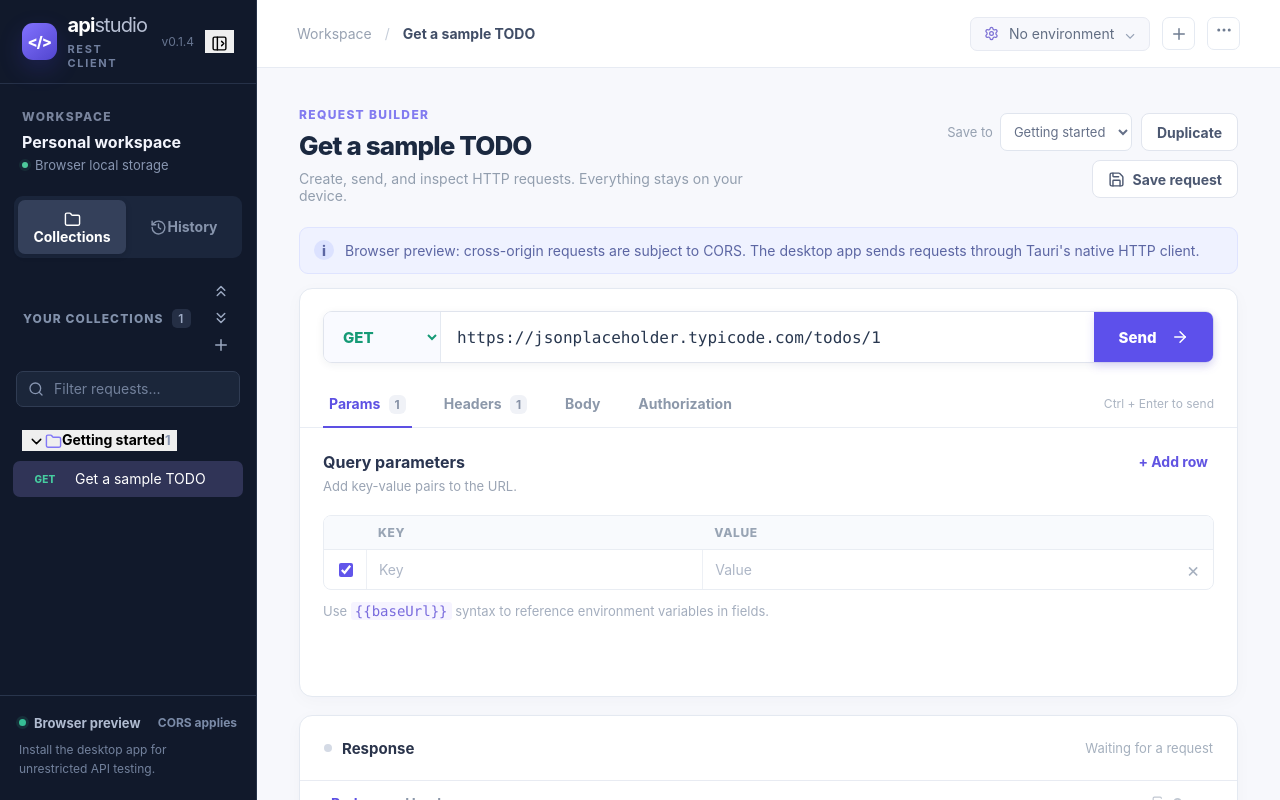
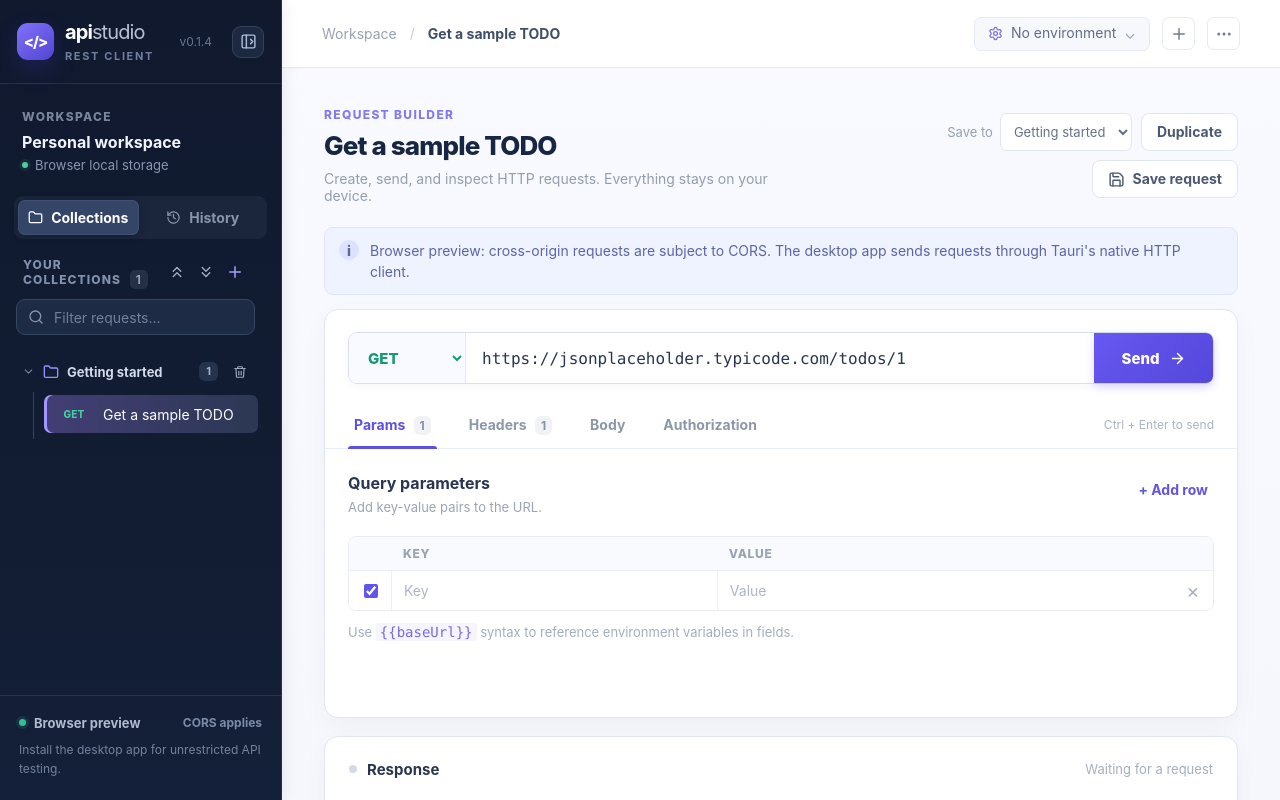
Before and after one commit to mehrdadbahrainy/api-studio, an Angular app: page / in a window 1280 px wide. Shown: the top 800 px of the page. Built offline with nearby package versions, Linux system fonts and the light colour scheme.

Commit message:
style: polished navigational hierarchy, centered local icons, resizer and responsive compact rail

```diff
--- a/src/app/app.component.scss
+++ b/src/app/app.component.scss
@@ -26,3 +26,101 @@
 .vault-card .button{justify-content:center;height:44px}.vault-card small{color:#8a95a5;line-height:1.6}
 .vault-lock-icon{width:48px;height:48px;border-radius:14px;background:#ebe9ff;color:#6458e5;display:grid;place-items:center;font-size:24px}
 .vault-error{padding:10px 12px;background:#fff1f2;color:#aa3e52;border-radius:7px;font-size:13px}
+
+
+/* v0.1.4: scalable navigation, consistent controls and calmer content hierarchy. */
+.app-shell{grid-template-columns:var(--sidebar-width,282px) minmax(0,1fr);transition:grid-template-columns 150ms ease-out}
+.app-shell.layout-resizing{transition:none;cursor:col-resize;user-select:none}
+.app-shell.layout-resizing *{cursor:col-resize!important}
+.sidebar{min-width:0;z-index:4;box-shadow:1px 0 16px #060d1e14;background:linear-gradient(180deg,#10192e 0%,#121d33 68%,#142039 100%)}
+.brandline{padding:0 17px;gap:11px}
+.brand-logo{flex-shrink:0}
+.brand-names{min-width:0}
+.brand-ver{white-space:nowrap}
+.sidebar-toggle{display:inline-flex;align-items:center;justify-content:center;flex:0 0 32px;width:32px;height:32px;margin-left:9px;padding:0;border:1px solid #33425c;background:#1c2940;color:#aebed9;border-radius:9px}
+.sidebar-toggle:hover{background:#2a3c58;color:#fff}
+.sidebar-toggle .ui-icon{width:17px;height:17px;flex:0 0 17px}
+.sidebar-tabs{margin-bottom:18px}
+.sidebar-tabs button{display:flex;align-items:center;justify-content:center;gap:8px;white-space:nowrap}
+.sidebar-tabs button .ui-icon{width:15px;height:15px;flex:0 0 15px}
+.sidebar-tabs button.selected{background:#354567;box-shadow:inset 0 0 0 1px #56688c55,0 2px 8px #050b1840}
+.sidebar-heading{gap:8px}
+.sidebar-heading-actions{display:flex;align-items:center;gap:3px}
+.sidebar-heading-actions .subtle-icon{width:26px;height:27px;flex:0 0 26px}
+.sidebar-heading-actions .new-collection-action{color:#a99fff}
+.sidebar-scroll{scrollbar-gutter:stable}
+.collection-group{margin:0 0 10px}
+.collection-title{height:41px;gap:3px;padding:0 5px;min-width:0;border-radius:9px;transition:background 130ms ease}
+.collection-title:hover{background:#1e2c46}
+.collection-toggle{display:flex;align-items:center;gap:8px;flex:1;min-width:0;height:37px;padding:0 4px;background:transparent;text-align:left;color:#d2daec;border-radius:7px;font-size:13px;font-weight:700}
+.collection-toggle .truncate{flex:1}
+.collection-toggle small{flex-shrink:0;margin:0 2px 0 0;padding:3px 7px;border-radius:6px;background:#25344c;color:#a4b2ca;font-size:11px;line-height:1.1}
+.collection-chevron.ui-icon{width:13px;height:13px;flex:0 0 13px;color:#7789a7;transition:transform 120ms ease}
+.folder-glyph.ui-icon{width:16px;height:16px;flex:0 0 16px;color:#9a91ff}
+.collection-delete{display:inline-flex;align-items:center;justify-content:center;flex:0 0 26px;width:26px;height:26px;opacity:.18;border-radius:6px;padding:0;background:transparent;color:#a9b7cf}
+.collection-delete:hover{opacity:1!important;background:#4c263a;color:#ffbec5}
+.collection-delete .ui-icon{width:14px;height:14px;flex:0 0 14px}
+.collection-requests{margin:0 0 5px 20px;padding:1px 0 3px 10px;border-left:1px solid #33445f}
+.collection-requests .request-nav{min-height:38px;margin:2px 0 3px;padding:8px 9px;gap:8px;border-radius:7px}
+.request-nav{transition:background 120ms,color 120ms}
+.request-nav.active{background:linear-gradient(90deg,#433e75 0%,#2c3854 100%);box-shadow:inset 3px 0 #a397ff}
+.request-nav:focus-visible,.collection-toggle:focus-visible{outline:2px solid #afa4ff;outline-offset:1px}
+.collection-empty{padding:7px 4px;margin:0;color:#8796b2}
+.sidebar-resize-handle{position:absolute;right:-6px;top:0;bottom:0;width:12px;z-index:8;display:flex;align-items:center;justify-content:center;cursor:col-resize;touch-action:none;outline-offset:-2px}
+.sidebar-resize-handle::after{content:"";position:absolute;right:5px;top:0;bottom:0;width:1px;background:transparent;transition:background 120ms ease}
+.sidebar-resize-handle:hover::after,.sidebar-resize-handle:focus-visible::after,.layout-resizing .sidebar-resize-handle::after{background:#857bff}
+.resize-grip{width:5px;height:62px;border-radius:8px;background:#8d80ff;opacity:0;transition:opacity 120ms ease}
+.sidebar-resize-handle:hover .resize-grip,.sidebar-resize-handle:focus-visible .resize-grip,.layout-resizing .resize-grip{opacity:1}
+.sidebar.is-collapsed .brandline{height:112px;flex-direction:column;align-items:center;justify-content:center;gap:10px;padding:12px 5px}
+.sidebar.is-collapsed .brand-names,.sidebar.is-collapsed .brand-ver,.sidebar.is-collapsed .workspace-title,.sidebar.is-collapsed .sidebar-scroll,.sidebar.is-collapsed .sidebar-bottom{display:none}
+.sidebar.is-collapsed .sidebar-toggle{margin:0;width:34px;height:34px}
+.sidebar.is-collapsed .sidebar-tabs{flex-direction:column;gap:8px;margin:16px 9px;padding:5px;background:transparent}
+.sidebar.is-collapsed .sidebar-tabs button{width:42px;height:42px;flex:0 0 42px;padding:0;border-radius:10px}
+.sidebar.is-collapsed .sidebar-tabs button span{display:none}
+.sidebar.is-collapsed .sidebar-tabs button .ui-icon{width:20px;height:20px;flex-basis:20px}
+.sidebar.is-collapsed .sidebar-resize-handle{display:none}
+.ui-icon{display:block;width:18px;height:18px;flex:0 0 18px;vertical-align:initial;transform:none;stroke:currentColor;stroke-width:2;stroke-linejoin:round;stroke-linecap:round;fill:none}
+:where(.header-icon-button,.subtle-icon,.sidebar-toggle,.collection-delete,.modal-close,.remove-row,.copy-button,.send-button,.button,.environment-button){align-items:center;justify-content:center;gap:8px}
+.header-icon-button{display:inline-flex;padding:0;line-height:1}
+.header-icon-button.ellipsis{padding:0;letter-spacing:normal}
+.header-icon-button .ui-icon,.subtle-icon .ui-icon{width:18px;height:18px;flex:0 0 18px}
+.button{display:inline-flex;line-height:1.2}
+.button .ui-icon{width:17px;height:17px;flex:0 0 17px}
+.environment-button{justify-content:flex-start;min-width:0;gap:8px;line-height:1.15}
+.environment-button .downchevron{margin-left:auto;line-height:1}
+.send-button{display:inline-flex;gap:9px}
+.send-button .ui-icon{width:17px;height:17px;flex:0 0 17px}
+.copy-button{display:inline-flex;gap:7px}
+.copy-button .ui-icon{width:15px;height:15px;flex:0 0 15px}
+.add-row-button{display:inline-flex;align-items:center;justify-content:center;min-height:32px}
+.search-box{border-color:#364763;background:#1d2b44;border-radius:9px}
+.search-box:focus-within{border-color:#8075e7;box-shadow:0 0 0 2px #8175e728}
+.search-box .ui-icon{width:16px;height:16px;flex:0 0 16px}
+.inline-new .icon-button{display:inline-flex;align-items:center;justify-content:center;width:32px;padding:0}
+.inline-new .ui-icon{width:16px;height:16px;flex:0 0 16px}
+.main{background:linear-gradient(180deg,#f9faff 0%,#f4f6fb 100%)}
+.topbar{box-shadow:0 1px 0 #1b294005}
+.card{border-color:#e0e6f2;border-radius:14px;box-shadow:0 9px 28px #17264209}
+.page-content{max-width:1450px}
+.headline h1{color:#172642}
+.request-bar{border-color:#d9e0ed;box-shadow:0 2px 10px #1d29400b}
+.request-bar:focus-within{border-color:#aca5ed;box-shadow:0 0 0 3px #aea5ef22}
+.request-name-input:focus-visible{outline:none;border-bottom-color:#6559e7}
+.editor-tabs button.active::after,.response-tabs button.active::after{height:3px;border-radius:3px 3px 0 0}
+.send-button{background:linear-gradient(135deg,#6658f1,#5547da)}
+.send-button:hover{background:linear-gradient(135deg,#5849e5,#4e41ce)}
+.menu-popover{border-radius:11px;box-shadow:0 18px 44px #182c4a24}
+.sidebar.is-collapsed .sidebar-tabs button.selected{background:#354567}
+@media(hover:none){.collection-delete{opacity:.9}}
+@media(max-width:760px){
+  .app-shell{display:block}
+  .sidebar-resize-handle{display:none}
+  .brandline{justify-content:space-between}
+  .sidebar.is-collapsed .brandline{height:64px;flex-direction:row;justify-content:space-between;padding:0 15px}
+  .sidebar.is-collapsed .sidebar-tabs{display:none}
+  .sidebar.is-collapsed .sidebar-toggle{width:36px;height:36px}
+  .sidebar-scroll{scrollbar-gutter:auto}
+  .collection-toggle{font-size:14px}
+  .sidebar-heading-actions .subtle-icon{width:29px;height:29px}
+}
+@media(prefers-reduced-motion:reduce){.app-shell,.collection-chevron.ui-icon,.collection-title,.request-nav,.resize-grip{transition:none!important}}
```
